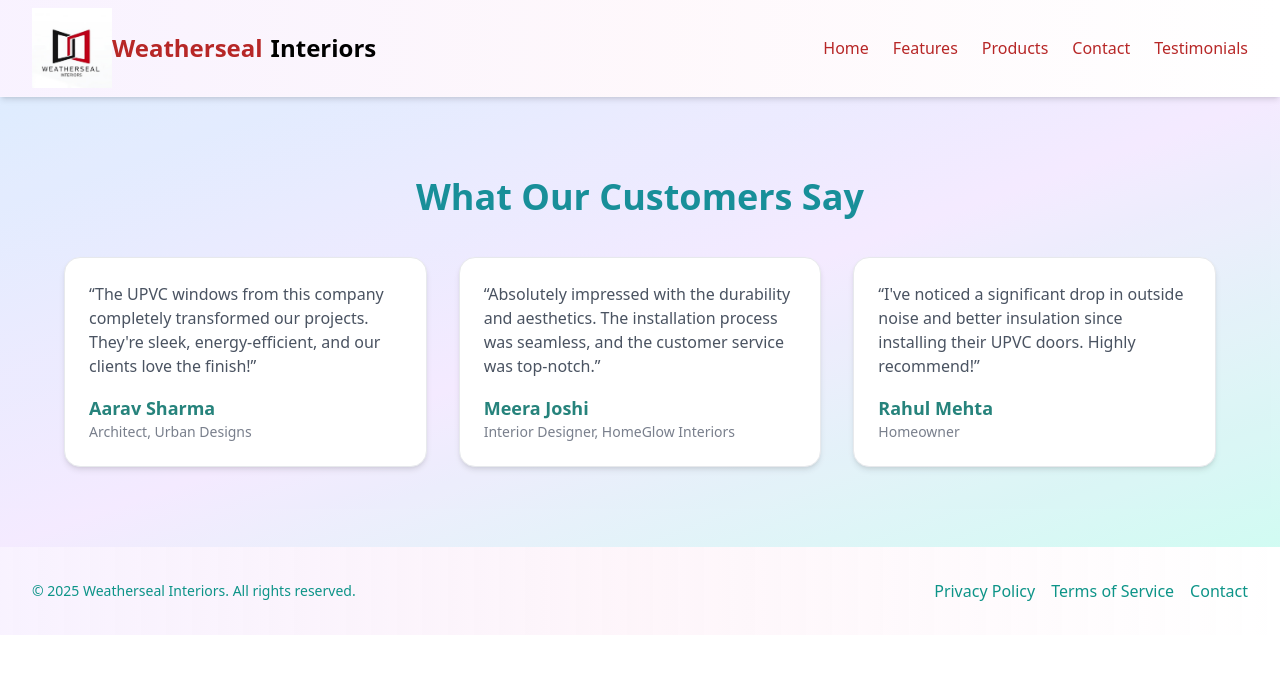
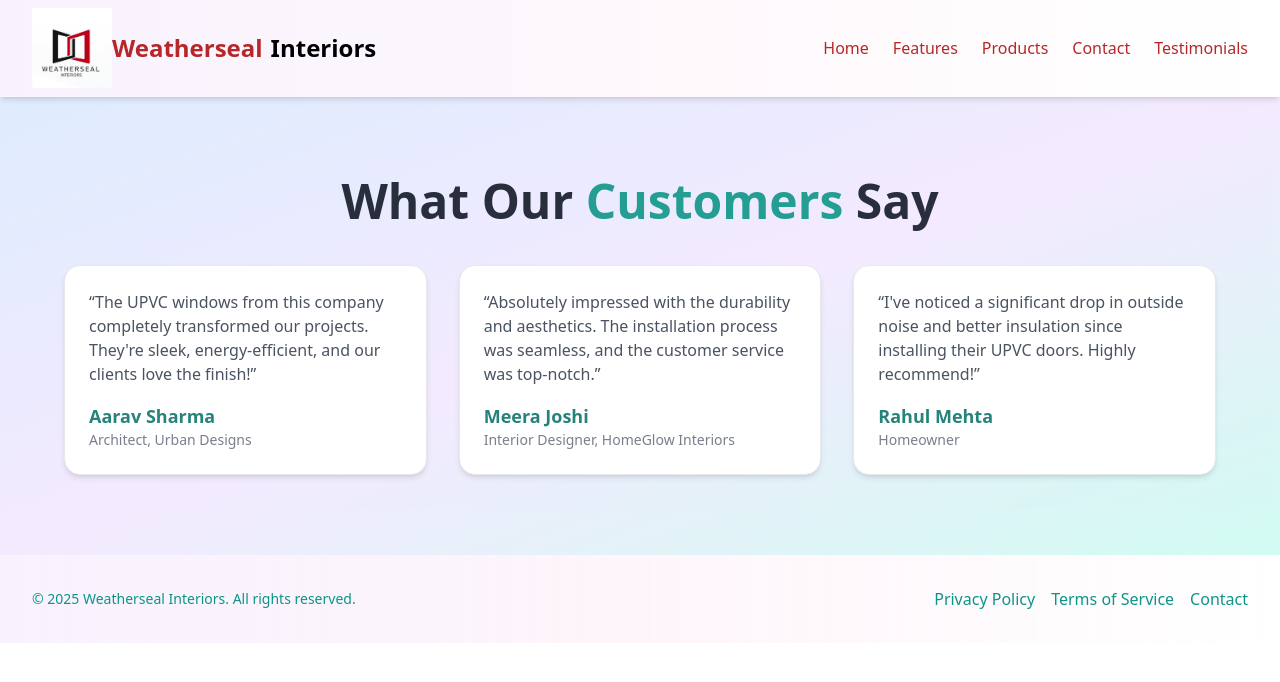
Before and after one commit to vishnupv1/weatherseal, a React (Vite) app: page /testimonials in a window 1280 px wide. Shown: the top 682 px of the page. Built offline with nearby package versions, Linux system fonts and the light colour scheme; the HTML template or start-up script is replaced by a standard one.

Commit message:
testimonial heading

```diff
--- a/src/components/Testimonials.tsx
+++ b/src/components/Testimonials.tsx
@@ -33,9 +33,10 @@
           transition={{ duration: 0.6 }}
           className="text-3xl sm:text-4xl font-bold text-[#00838f] mb-10"
         >
-          What Our Customers Say
+          <h1 className="text-4xl sm:text-5xl font-bold text-gray-900 mb-6">
+            What Our <span className="text-teal-600">Customers </span> Say
+          </h1>
         </motion.h2>
-
         <div className="flex flex-col md:flex-row justify-center items-stretch gap-8 max-w-6xl mx-auto">
           {testimonials.map((t, index) => (
             <motion.div
```
